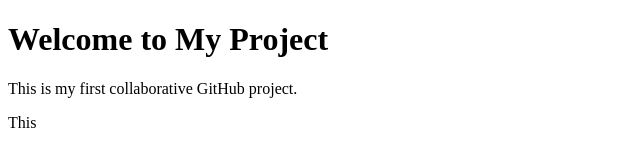
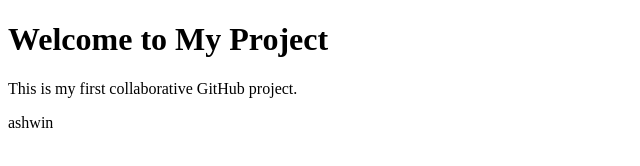
Before and after one commit to baitadeashwin-arch/project3333, a plain HTML site: page index.html in a window 1280 px wide. Shown: the full height of the page, 0-640 px from the left. Drawn offline with Linux system fonts and the light colour scheme.

```diff
--- a/index.html
+++ b/index.html
@@ -6,6 +6,6 @@
 <body>
     <h1>Welcome to My Project</h1>
     <p>This is my first collaborative GitHub project.</p>
-    <p>This </p>
+    <p>ashwin</p>
 </body>
 </html>
```
